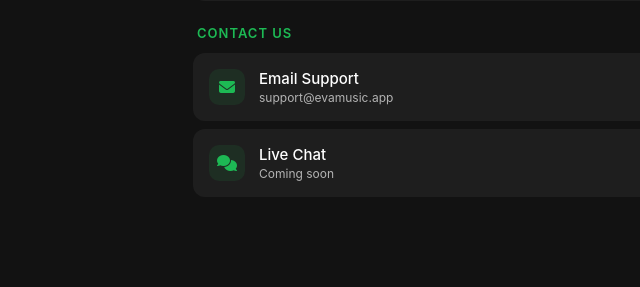
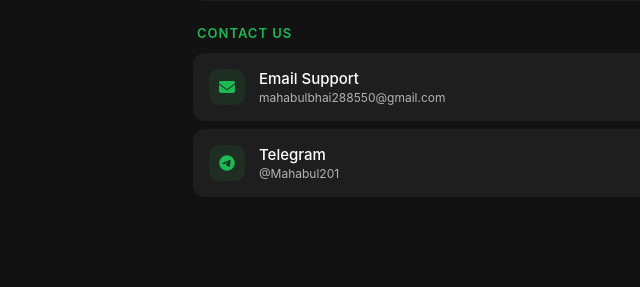
Before and after one commit to Mahabul29/EvaMusic, a Flask app: page /help in a window 1280 px wide. Shown: the part 462-749 px from the top of the page, without its empty margins (163-803 px from the left). Run offline with Flask 3, Linux system fonts and the light colour scheme; some libraries are stand-ins or nearby versions.

Commit message:
Update help.html

```diff
--- a/templates/help.html
+++ b/templates/help.html
@@ -128,21 +128,21 @@
     <div class="help-section">
         <div class="help-section-title">Contact Us</div>
 
-        <a href="mailto:support@evamusic.app" class="contact-item">
+        <a href="mailto:mahabulbhai288550@gmail.com" class="contact-item">
             <div class="contact-icon"><i class="fas fa-envelope"></i></div>
             <div class="contact-text">
                 <span class="contact-title">Email Support</span>
-                <span class="contact-desc">support@evamusic.app</span>
+                <span class="contact-desc">mahabulbhai288550@gmail.com</span>
             </div>
         </a>
 
-        <div class="contact-item" onclick="showToast('Live chat coming soon', 'info')" style="cursor: pointer;">
-            <div class="contact-icon"><i class="fas fa-comments"></i></div>
+        <a href="https://t.me/Mahabul201" target="_blank" rel="noopener" class="contact-item" data-hard-nav>
+            <div class="contact-icon"><i class="fab fa-telegram"></i></div>
             <div class="contact-text">
-                <span class="contact-title">Live Chat</span>
-                <span class="contact-desc">Coming soon</span>
+                <span class="contact-title">Telegram</span>
+                <span class="contact-desc">@Mahabul201</span>
             </div>
-        </div>
+        </a>
     </div>
 </div>
 
```
